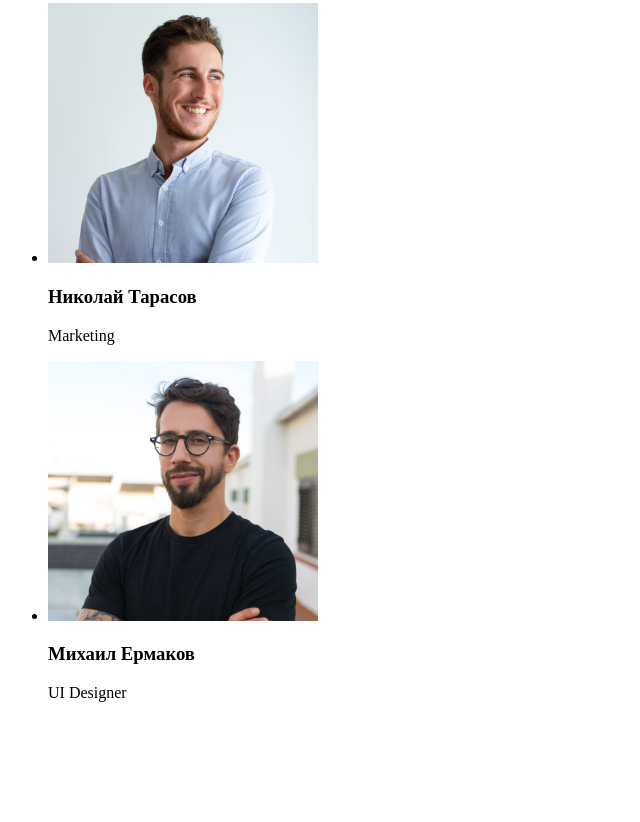
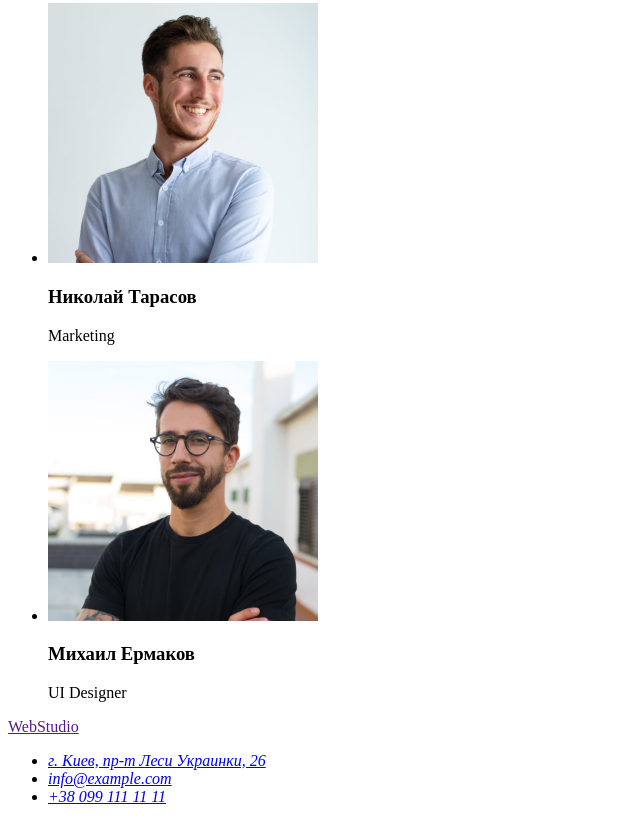
Before and after one commit to 1-Serg-1/goit-markup-hw-01, a plain HTML site: page index.html in a window 1280 px wide. Shown: the part 2333-3155 px from the top of the page, without its empty margins (0-640 px from the left). Before the commit the page ends 3051 px from the top, so only its background shows below. Drawn offline with Linux system fonts and the light colour scheme; files whose address does not match are found by name.

Commit message:
Добавляет подвал

```diff
--- a/index.html
+++ b/index.html
@@ -25,7 +25,7 @@
       <address>
         <ul>
           <li><a href="mailto:info@devstudio.com">info@devstudio.com</a></li>
-          <li><a href="tel:+38 096 111 11 11">+38 096 111 11 11</a></li>
+          <li><a href="tel:+380961111111">+38 096 111 11 11</a></li>
         </ul>
       </address>
     </header>
@@ -98,5 +98,24 @@
         </ul>
       </section>
     </main>
+    <footer>
+      <nav>
+        <a href="" lang="en">WebStudio</a>
+      </nav>
+      <address>
+        <ul>
+          <li>
+            <a
+              href="https://goo.gl/maps/TxTMKxAQMS6T1ihJ8"
+              target="_blank"
+              rel="nofollow noreferrer "
+              >г. Киев, пр-т Леси Украинки, 26</a
+            >
+          </li>
+          <li><a href="mailto:info@example.com">info@example.com</a></li>
+          <li><a href="tel:+380991111111">+38 099 111 11 11</a></li>
+        </ul>
+      </address>
+    </footer>
   </body>
 </html>
```
